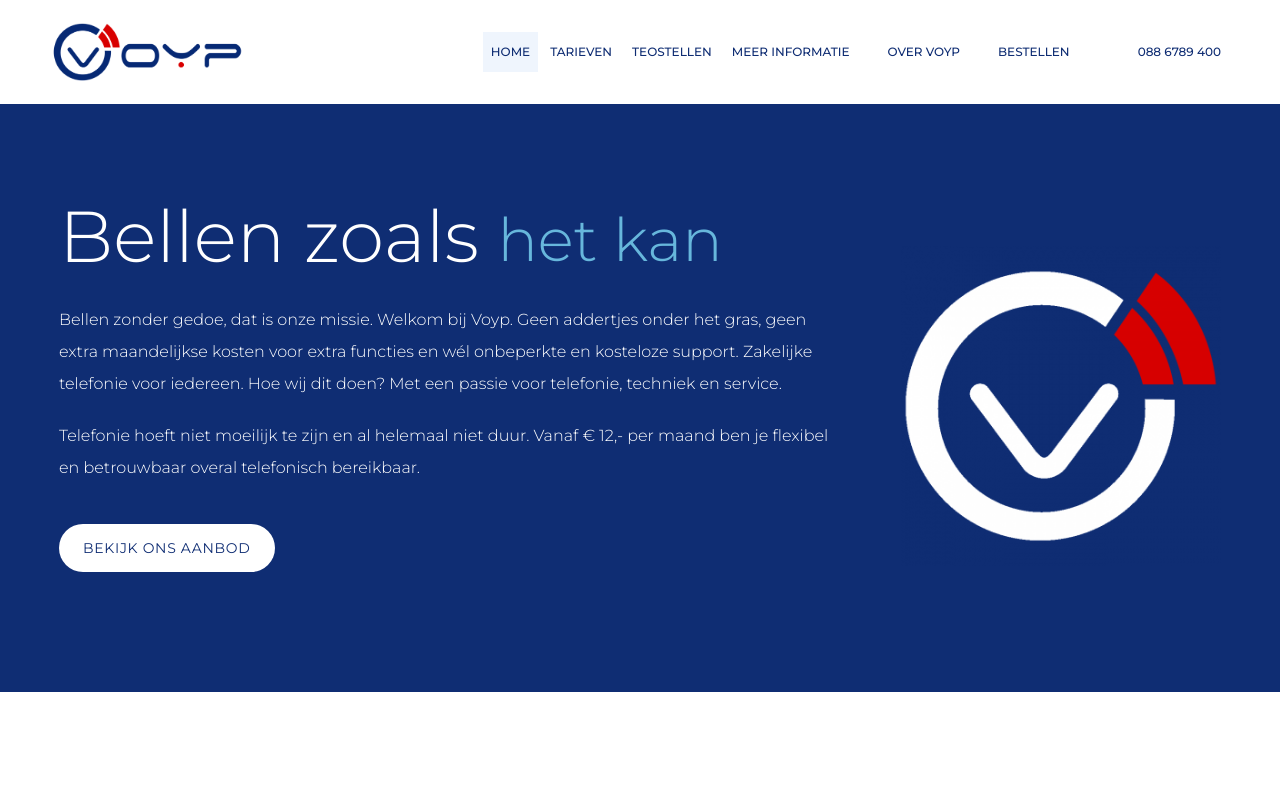
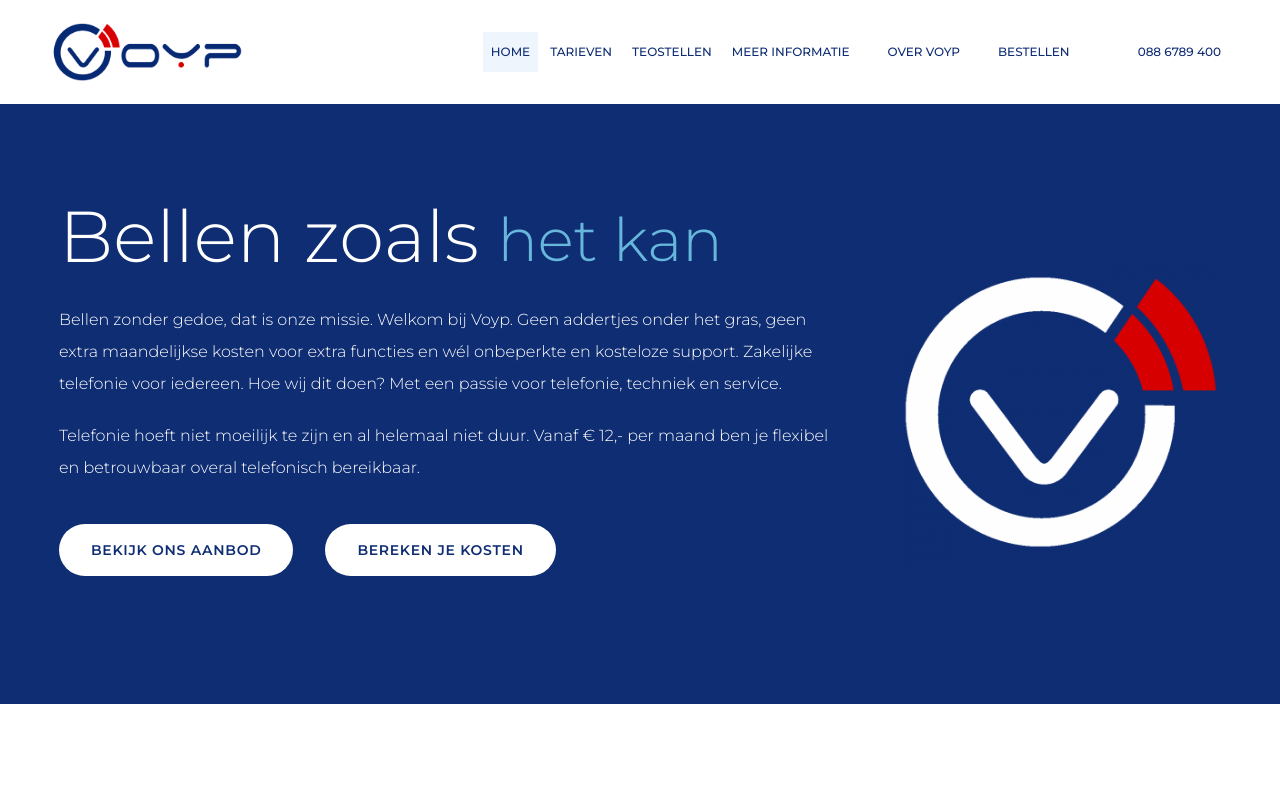
Before and after one commit to ammarriq/voyp, a SvelteKit app: page / in a window 1280 px wide. Shown: the top 791 px of the page. Built offline with nearby package versions, Linux system fonts and the light colour scheme.

Commit message:
fix: Bereken je kosten is missing from homepage

```diff
--- a/src/components/Button.svelte
+++ b/src/components/Button.svelte
@@ -1,13 +1,14 @@
-<script lang="ts">
-	let clazz = '';
-
-	export { clazz as class };
+<script context="module">
+	export const btnClasses =
+		'uppercase text-primary text-sm px-6 py-3.5 transitiona-all duration-1000 font-normal rounded-full tracking-wider '
 </script>
 
-<button
-	class="uppercase text-primary text-sm px-6 py-3.5 transitiona-all duration-1000 font-normal
-	rounded-full tracking-wider {clazz}"
-	on:click
->
-	<span> <slot /></span>
+<script lang="ts">
+	let clazz = ''
+
+	export { clazz as class }
+</script>
+
+<button class="{btnClasses} {clazz}" on:click>
+	<slot />
 </button>
--- a/src/routes/+page.svelte
+++ b/src/routes/+page.svelte
@@ -2,7 +2,7 @@
 	import { goto } from '$app/navigation'
 
 	import Display from '$components/Display.svelte'
-	import Button from '$components/Button.svelte'
+	import Button, { btnClasses } from '$components/Button.svelte'
 	import Carousel from './Carousel.svelte'
 
 	let words: string[][] = [
@@ -33,9 +33,20 @@
 				Telefonie hoeft niet moeilijk te zijn en al helemaal niet duur. Vanaf € 12,- per maand ben
 				je flexibel en betrouwbaar overal telefonisch bereikbaar.
 			</p>
-			<Button on:click={() => goto('/tarieven')} class="bg-white hover:bg-blue-100 mb-10">
-				Bekijk ons aanbod
-			</Button>
+			<div class="flex gap-8 flex-col md:flex-row items-center mb-12">
+				<a
+					href="/tarieven"
+					class="{btnClasses} px-8 py-4 w-max font-semibold bg-white hover:bg-blue-100"
+				>
+					Bekijk ons aanbod
+				</a>
+				<a
+					href="/bestellen"
+					class="{btnClasses} px-8 py-4 w-max font-semibold bg-white hover:bg-blue-100"
+				>
+					Bereken je kosten
+				</a>
+			</div>
 		</div>
 		<img src="/hero/vlogo.png" alt="vlogo" class="mx-auto lg:mx-0 w-60 lg:w-80" />
 	</section>
```
